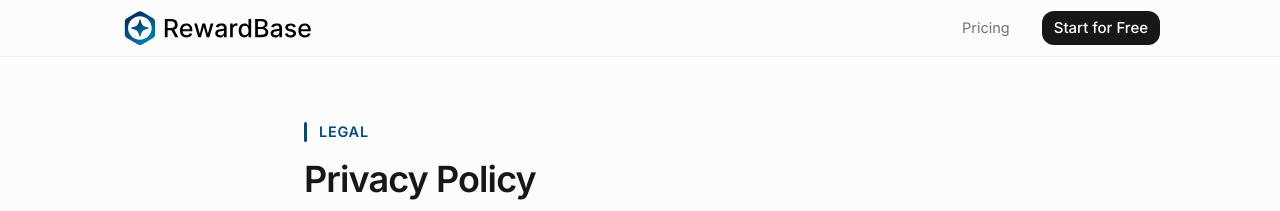
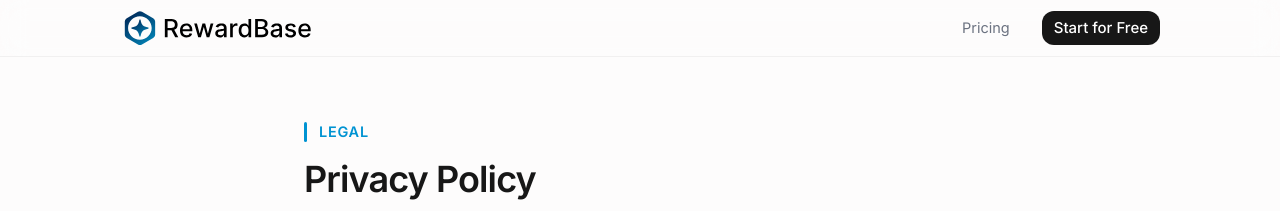
Before and after one commit to premhagargi/rewardbase, a Next.js app: page /privacy in a window 1280 px wide. Shown: the top 211 px of the page. Built offline with nearby package versions, Linux system fonts and the light colour scheme.

Commit message:
refactor(theme): update brand blue color variable
Update the `--color-brand-blue` CSS variable to a more vibrant shade to align with the updated branding requirements.

```diff
--- a/src/app/globals.css
+++ b/src/app/globals.css
@@ -12,7 +12,7 @@
   --color-card-hover: #f3f4f6;
   --color-card-surface: #f5f3f1;
   --color-brand: #1a7a8a;
-  --color-brand-blue: #004C7D;
+  --color-brand-blue: #0093D2;
   --font-sans: var(--font-inter);
 
   /* Type scale — only these sizes are permitted in the UI.
```
